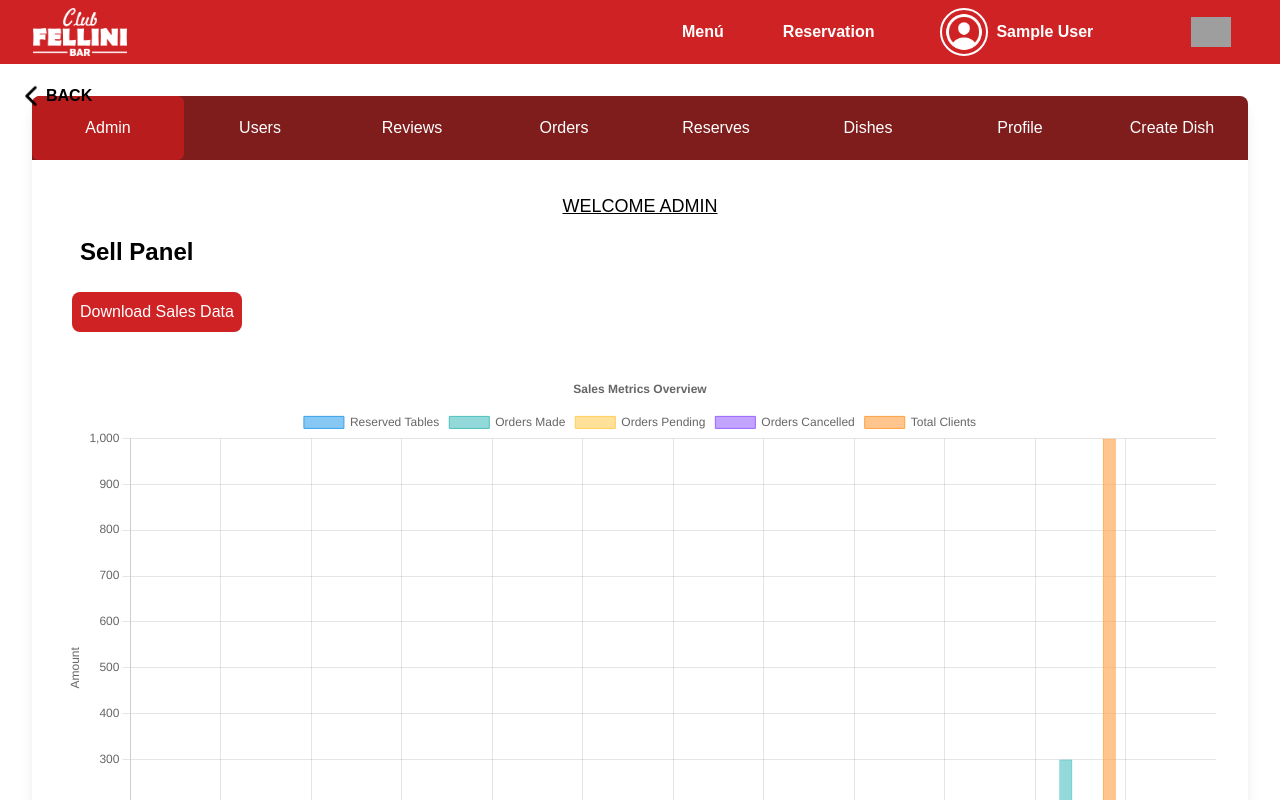
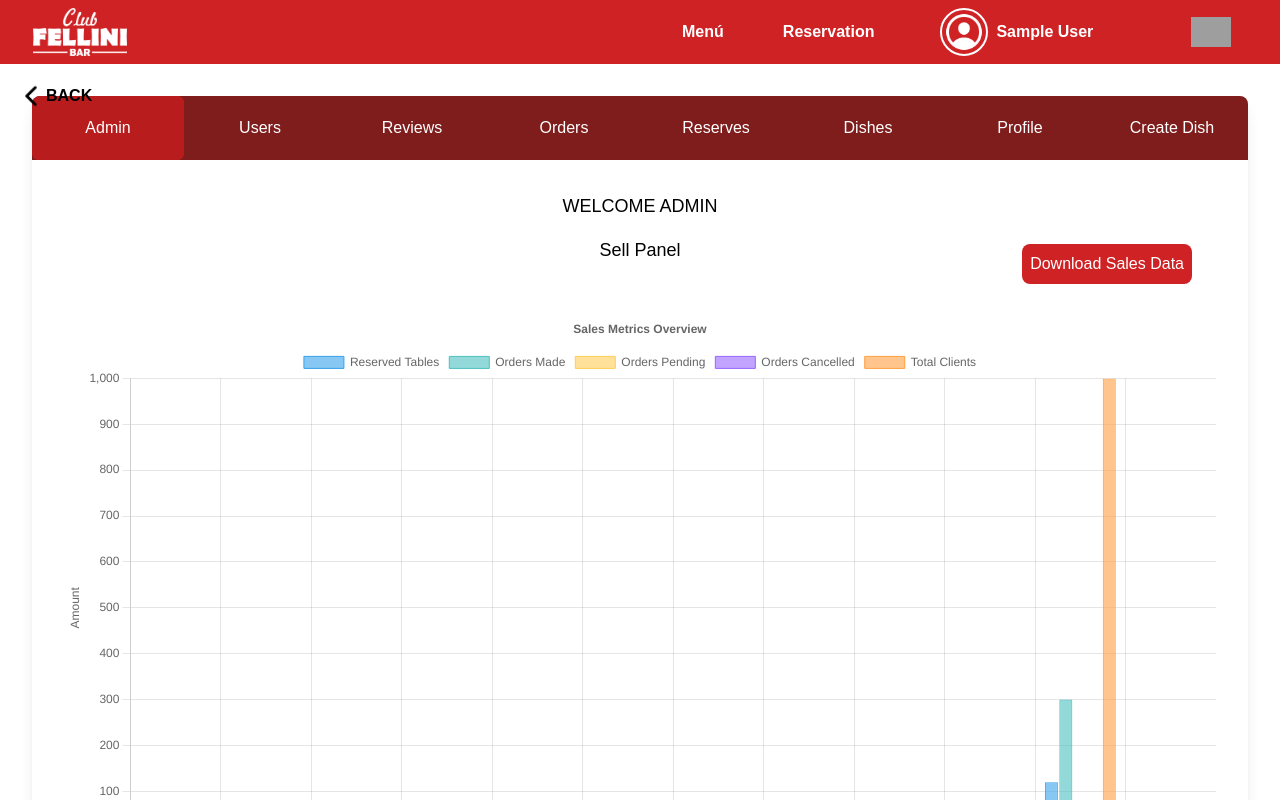
Before and after one commit to agustinMontoya2/Final-Project, a Next.js app in the folder Front/: page /admin in a window 1280 px wide. Shown: the top 800 px of the page. Built offline with nearby package versions, Linux system fonts and the light colour scheme; sample sign-in values are in the browser's storage; grey boxes are pictures that could not be loaded.

Commit message:
reviews listas y boton de download arreglado

```diff
--- a/Front/src/components/Cards2/CartView.tsx
+++ b/Front/src/components/Cards2/CartView.tsx
@@ -7,6 +7,7 @@ import { ICart, IOrder } from '@/interfaces/productoInterface';
 import { useRouter } from 'next/navigation';
 import Swal from 'sweetalert2';
 import { PagoMercado } from '@/Helpers/MercadoPago';
+import Link from 'next/link';
 
 const CartView = () => {
     const [cartItems, setCartItems] = useState<ICart>({
@@ -186,13 +187,17 @@ const CartView = () => {
                 payment_method: paymentOption,
                 note,
                 address: deliveryOption === "delivery" ? address : undefined,
-                discount: discountApplied ? totalCart * 0.1 : 0, // Aquí se incluye el descuento
+                discount: discountApplied ? totalCart * 0.1 : 0,
             };
 
             try {
                 const response = await postOrder(orderData, token);
                 if (response) {
                     await handleGetCart();
+                    const purchasedProductIds: string[] = cartItems.productDetail.map(item => item.product.product_id);
+                    const storedProductIds: string[] = JSON.parse(localStorage.getItem('purchasedProductIds') || '[]');
+                    const updatedProductIds: string[] = Array.from(new Set([...storedProductIds, ...purchasedProductIds]));
+                    localStorage.setItem('purchasedProductIds', JSON.stringify(updatedProductIds));
                     Swal.fire({
                         icon: 'success',
                         title: 'Order created',
@@ -257,7 +262,10 @@ const CartView = () => {
         <div className="w-m-auto flex flex-col items-center justify-center min-h-screen py-8 ">
             <h1 className="text-3xl font-bold text-black mb-6">Cart</h1>
             {cartItems?.productDetail.length === 0 ? (
+                <div className='flex flex-col items-center'>
                 <p className="text-lg text-gray-700">Your cart is empty.</p>
+                <Link href="/menu" className='text-blue-700 p-4 m-2'>Wanna order something? Don't be shy, get yourself something yummy!</Link>
+                </div>
             ) : (
                 <div className='md:w-1/2 w-96'>
                     <ul className="bg-white shadow-lg rounded-lg w-full">
--- a/Front/src/components/productsCard/productCards.tsx
+++ b/Front/src/components/productsCard/productCards.tsx
@@ -18,14 +18,7 @@ const ProductCards: React.FC<IProducts> = ({ product_id, price, description, ima
   const [hoverRating, setHoverRating] = useState<number | null>(null);
   const textAreaRef = useRef<HTMLTextAreaElement | null>(null);
 
-  const hasPurchasedProduct = () => {
-    if (typeof window !== "undefined") {
-      const purchasedProducts = JSON.parse(localStorage.getItem("purchasedProducts") || "[]");
-      console.log("Prodcutos agregados al array:", purchasedProducts)
-      console.log(product_id)
-      return purchasedProducts.includes(product_id);
-    }
-  };
+
 
   useEffect(() => {
     if (typeof window !== "undefined") {
@@ -46,6 +39,15 @@ const ProductCards: React.FC<IProducts> = ({ product_id, price, description, ima
   useEffect(() => {
     if (userId && token) fetchFavorities();
   }, [userId, token]);
+
+  const hasPurchasedProduct = () => {
+    if (typeof window !== "undefined") {
+      const purchasedProductIds = JSON.parse(localStorage.getItem("purchasedProductIds") || "[]");
+      console.log("Productos comprados:", purchasedProductIds);
+      return purchasedProductIds.includes(product_id);
+    }
+    return false;
+  };
 
   const fetchFavorities = async () => {
     if (token && userId) {
@@ -90,16 +92,16 @@ const ProductCards: React.FC<IProducts> = ({ product_id, price, description, ima
     })
     try {
       await addCart(userId, productId, token);
-      saveProductToLocalStorage(productId);
       Swal.fire({ icon: 'success', title: 'Product added to the cart', toast: true, position: 'top-end', timer: 2500, showConfirmButton: false });
+      handlePurchase(productId);
     } catch {
       Swal.fire({ icon: 'error', title: 'Error', toast: true, position: 'top-end', timer: 2500, showConfirmButton: false });
     }
   };
 
+
   const saveProductToLocalStorage = (productId: string) => {
     if (typeof window !== "undefined") {
-
       const purchasedProducts = JSON.parse(localStorage.getItem("purchasedProducts") || "[]");
       if (!purchasedProducts.includes(productId)) {
         purchasedProducts.push(productId);
@@ -133,6 +135,9 @@ const ProductCards: React.FC<IProducts> = ({ product_id, price, description, ima
     }
 
 
+
+
+
     if (reviewPost.rate === 0) {
       Swal.fire({
         title: `Please select a rating before submitting.`,
@@ -161,6 +166,10 @@ const ProductCards: React.FC<IProducts> = ({ product_id, price, description, ima
     } catch (error) {
       console.error(error);
     }
+  };
+
+  const handlePurchase = (productId: string) => {
+    saveProductToLocalStorage(productId);
   };
 
   const handleStarClick = (selectedRate: number) => setReviewPost(prev => ({ ...prev, rate: selectedRate }));
--- a/Front/src/views/AdminView/adminProtection.tsx
+++ b/Front/src/views/AdminView/adminProtection.tsx
@@ -27,7 +27,7 @@ const AdminProtection = () => {
 
   return (
     <div>
-      <h2 className='text-black text-lg underline text-center'> WELCOME ADMIN </h2>
+      <h1 className='text-black text-lg text-center font-blod'> WELCOME ADMIN </h1>
     </div>
   )
 }
--- a/Front/src/views/ChartsView/ChartsView.tsx
+++ b/Front/src/views/ChartsView/ChartsView.tsx
@@ -77,18 +77,17 @@ const ChartsView = () => {
 
 
     return (
-        <div>
-
-            <h1 className="p-4 text-2xl font-bold">Sell Panel</h1>
-            <div>
-                <button onClick={exportToExcel} className='m-2 bg-secondary rounded-lg p-2 text-white'>Download Sales Data</button>
+        <div className="relative">
+        <h3 className="p-4 text-lg flex flex-col justify-center items-center">Sell Panel</h3>
+        <div className="absolute top-4 right-4">
+            <button onClick={exportToExcel} className='m-2 bg-secondary rounded-lg p-2 text-white'>
+                Download Sales Data
+            </button>
         </div>
         <div className="mt-8">
-
             <SalesBarChart SaleData={saleData} />
         </div>
         <div className="mt-8 flex flex-col items-center justify-center">
-
             <GraficoDeTortaPlato SaleData={saleData} />
         </div>
     </div>
```
Lines whose indentation alone changed are shown as unchanged.
